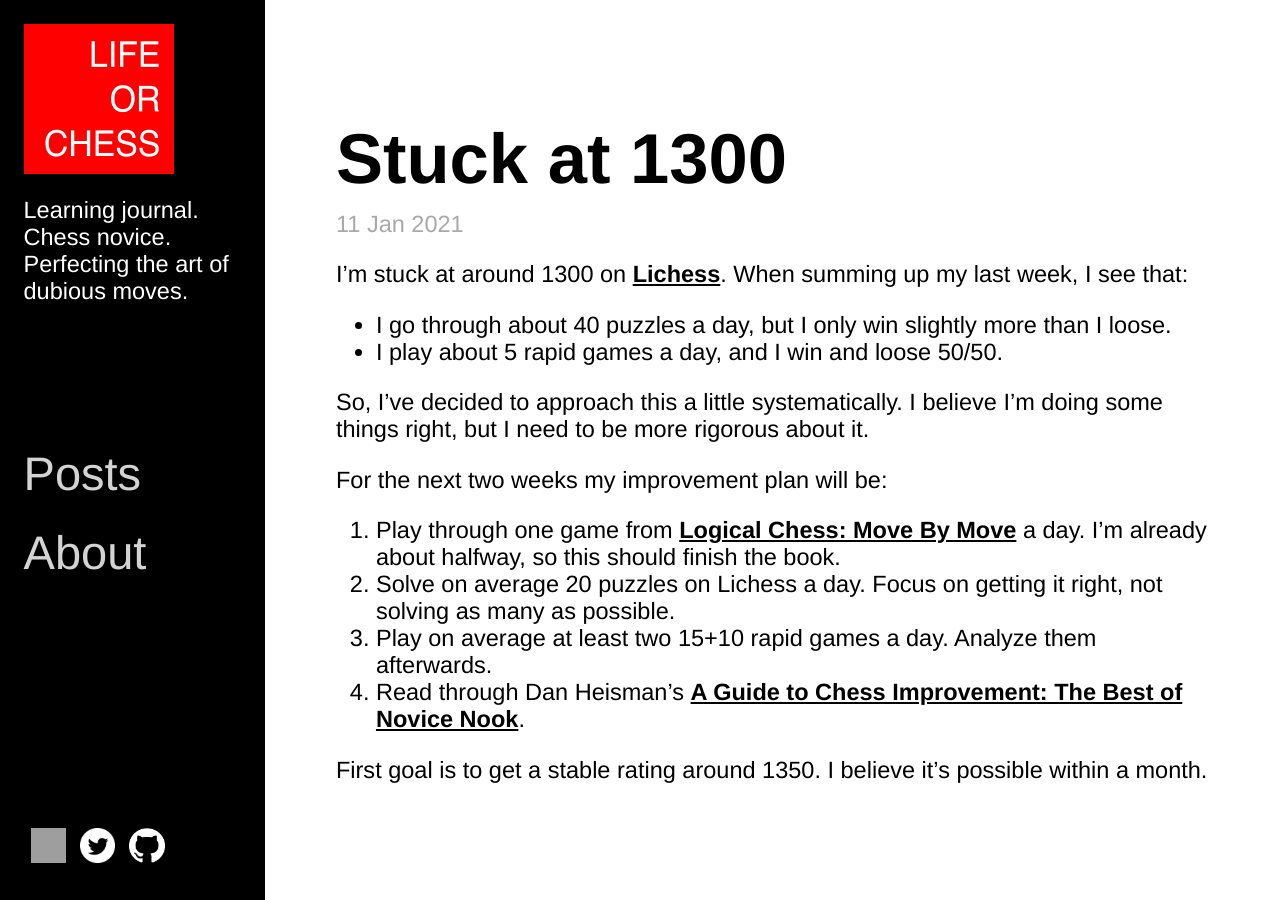
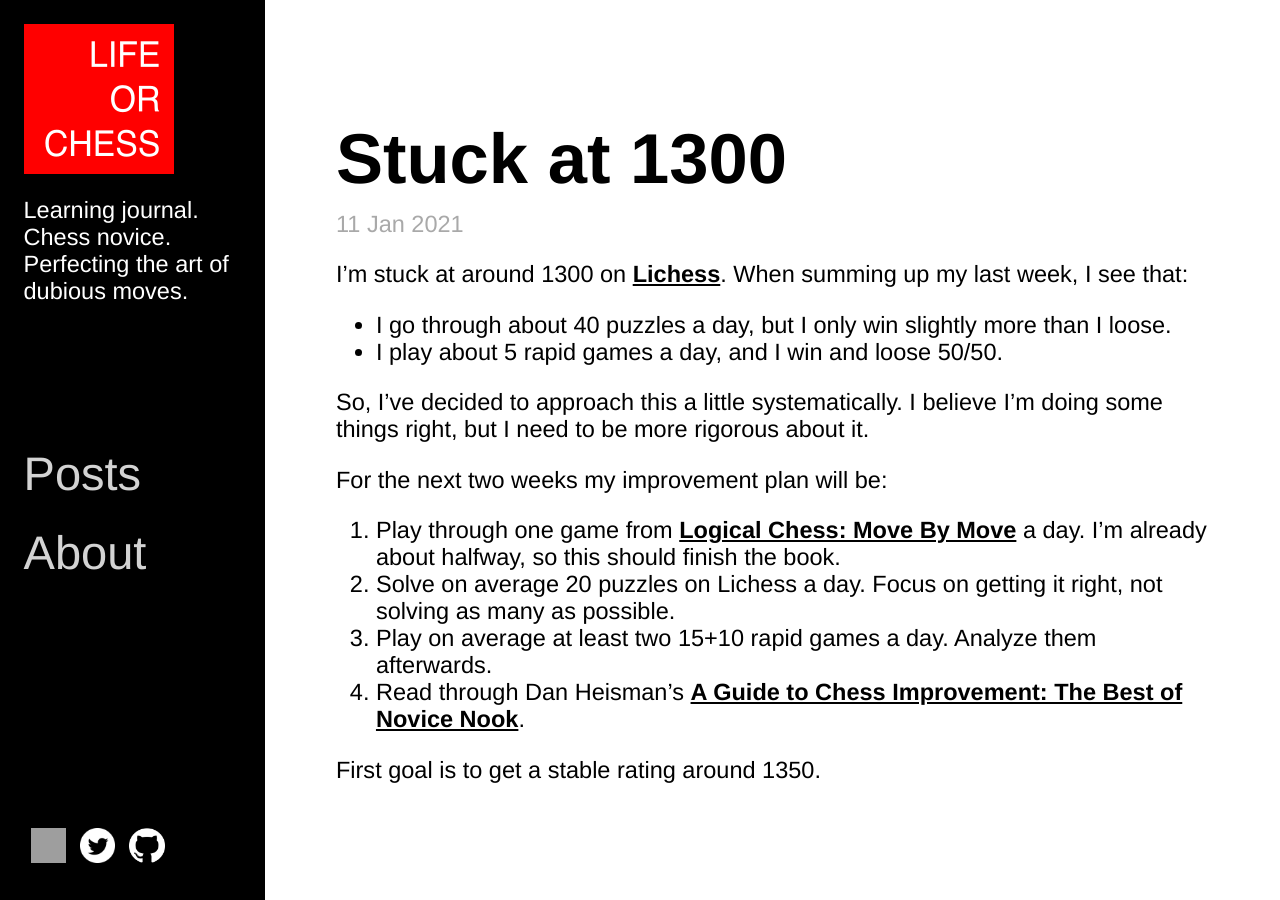
Before and after one commit to lifeorchess/lifeorchess.github.io, a Jekyll site: the page built from _posts/2021-01-11-improvement-plan.md, in a window 1280 px wide. Built offline with Jekyll 4.4.1, drawn with Linux system fonts in a browser that asks for light colours; grey boxes are pictures that could not be loaded.

Commit message:
minor text change

```diff
--- a/_posts/2021-01-11-improvement-plan.md
+++ b/_posts/2021-01-11-improvement-plan.md
@@ -17,4 +17,4 @@
 3. Play on average at least two 15+10 rapid games a day. Analyze them afterwards.
 4. Read through Dan Heisman's [A Guide to Chess Improvement: The Best of Novice Nook](https://www.amazon.com/dp/B004Z99LUM/).
 
-First goal is to get a stable rating around 1350. I believe it’s possible within a month.
+First goal is to get a stable rating around 1350.
```
